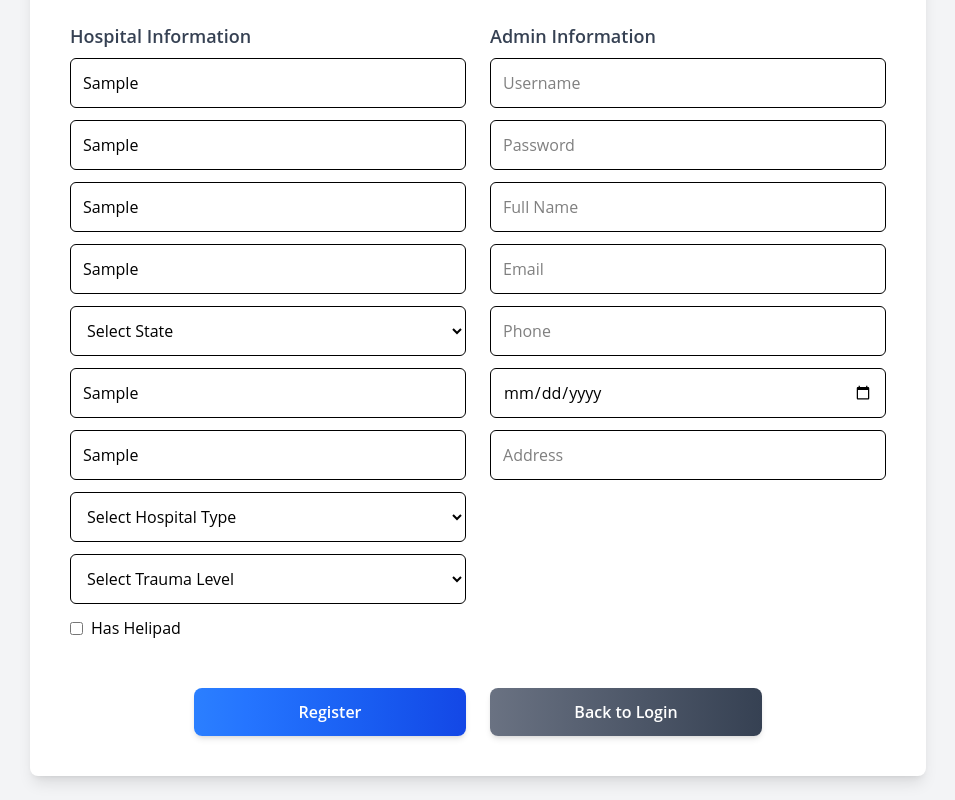
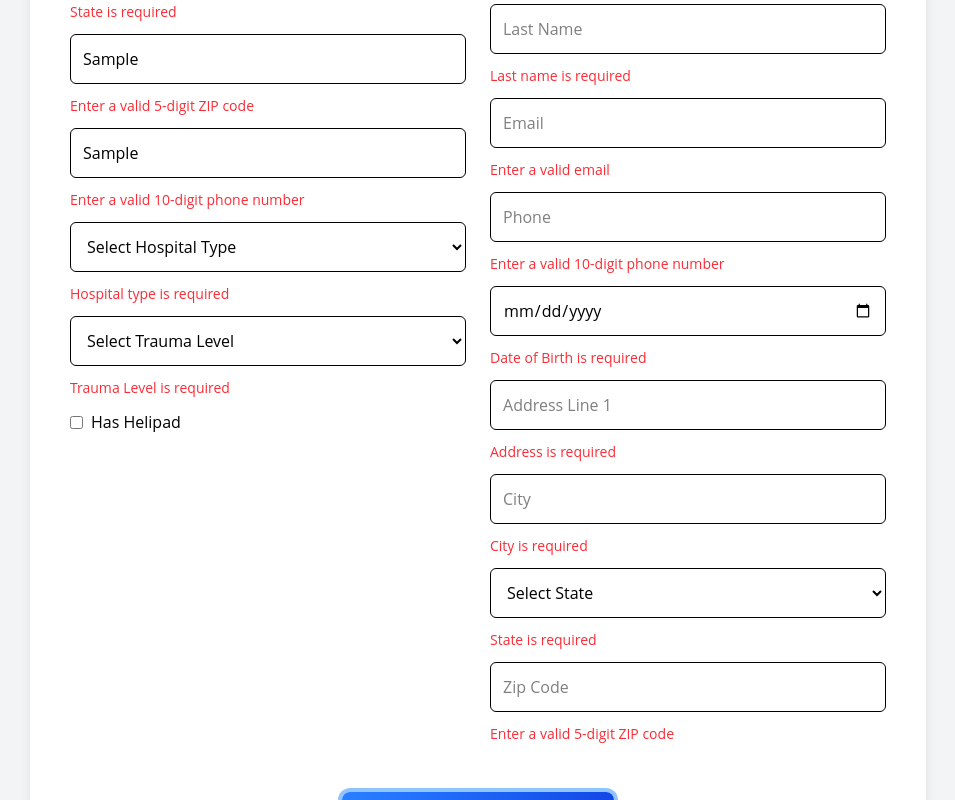
Before and after one commit to Darsh-KP/syncura-360, an Angular app in the folder syncura360_frontend/: page /register in a window 1280 px wide. Both pictures are taken after typing "Sample", "Sample", "Sample", "Sample", "Sample", "Sample" into the empty fields and a click on the button "Register". Shown: the whole page, without its empty margins (162-1117 px from the left). Built offline with nearby package versions, Linux system fonts and the light colour scheme.

Commit message:
Created Angular service to register hospital and admin into DB

```diff
--- a/syncura360_frontend/src/app/app.config.ts
+++ b/syncura360_frontend/src/app/app.config.ts
@@ -4,12 +4,14 @@ import { provideRouter } from '@angular/router';
 import { routes } from './app.routes';
 import { provideClientHydration, withEventReplay } from '@angular/platform-browser';
 import { provideAnimationsAsync } from '@angular/platform-browser/animations/async';
+import { provideHttpClient } from '@angular/common/http';
 
 export const appConfig: ApplicationConfig = {
   providers: [
     provideZoneChangeDetection({ eventCoalescing: true }),
     provideRouter(routes),
     provideClientHydration(withEventReplay()),
-    provideAnimationsAsync()
+    provideAnimationsAsync(),
+    provideHttpClient()
   ]
 };
--- a/syncura360_frontend/src/app/components/login/login.component.html
+++ b/syncura360_frontend/src/app/components/login/login.component.html
@@ -47,7 +47,7 @@
       <button type="submit" [disabled]="loading"
         class="w-full flex items-center justify-center gap-2 p-3 rounded-lg bg-gradient-to-r from-blue-500 to-blue-700
               text-white font-semibold tracking-wide shadow-md transition-all duration-300 ease-in-out
-              hover:shadow-lg hover:from-blue-600 hover:to-blue-800 active:scale-95 disabled:opacity-50">
+              hover:shadow-lg hover:from-blue-600 hover:to-blue-800 active:scale-95 disabled:opacity-50 cursor-pointer">
         <svg *ngIf="loading" class="animate-spin h-5 w-5 text-white" viewBox="0 0 24 24" fill="none" xmlns="http://www.w3.org/2000/svg">
           <circle class="opacity-25" cx="12" cy="12" r="10" stroke="currentColor" stroke-width="4"></circle>
           <path class="opacity-75" fill="currentColor" d="M4 12a8 8 0 0116 0H4z"></path>
--- a/syncura360_frontend/src/app/components/register/register.component.html
+++ b/syncura360_frontend/src/app/components/register/register.component.html
@@ -1,34 +1,63 @@
 <div class="flex min-h-screen items-center justify-center bg-gray-100 p-6">
   <div class="w-full max-w-4xl bg-white p-10 shadow-lg rounded-lg">
-    <!-- Title -->
     <h2 class="text-2xl font-bold text-gray-800 text-center mb-4">Register a Hospital and Admin</h2>
     <p class="text-gray-600 text-center mb-6">Provide hospital and admin details to create an account</p>
 
-    <!-- Form -->
     <form [formGroup]="registerForm" (ngSubmit)="onSubmit()" class="grid grid-cols-1 md:grid-cols-2 gap-6">
       <!-- Hospital Information -->
       <div>
         <h3 class="text-lg font-semibold text-gray-700 mb-2">Hospital Information</h3>
         <div class="space-y-3">
           <input type="text" placeholder="Hospital Name" formControlName="hospitalName" class="input-field">
-          <input type="text" placeholder="Address Line 1" formControlName="address1" class="input-field">
-          <input type="text" placeholder="Address Line 2" formControlName="address2" class="input-field">
+          <p class="text-red-500 text-sm" *ngIf="submitted && registerForm.get('hospitalName')?.invalid">
+            Hospital Name is required
+          </p>
+
+          <input type="text" placeholder="Address Line 1" formControlName="addressLine1" class="input-field">
+          <p class="text-red-500 text-sm" *ngIf="submitted && registerForm.get('addressLine1')?.invalid">
+            Address is required
+          </p>
+
           <input type="text" placeholder="City" formControlName="city" class="input-field">
+          <p class="text-red-500 text-sm" *ngIf="submitted && registerForm.get('city')?.invalid">
+            City is required
+          </p>
+
           <select formControlName="state" class="input-field">
             <option value="">Select State</option>
             <option *ngFor="let state of states" [value]="state">{{ state }}</option>
           </select>
-          <input type="text" placeholder="Zip Code" formControlName="zip" class="input-field">
+          <p class="text-red-500 text-sm" *ngIf="submitted && registerForm.get('state')?.invalid">
+            State is required
+          </p>
+
+          <input type="text" placeholder="Zip Code" formControlName="postal" class="input-field">
+          <p class="text-red-500 text-sm" *ngIf="submitted && registerForm.get('postal')?.invalid">
+            Enter a valid 5-digit ZIP code
+          </p>
+
           <input type="text" placeholder="Telephone" formControlName="telephone" class="input-field">
-          <select formControlName="hospitalType" class="input-field">
+          <p class="text-red-500 text-sm" *ngIf="submitted && registerForm.get('telephone')?.invalid">
+            Enter a valid 10-digit phone number
+          </p>
+
+          <select formControlName="type" class="input-field">
             <option value="">Select Hospital Type</option>
             <option value="General">General</option>
             <option value="Specialty">Specialty</option>
           </select>
+          <p class="text-red-500 text-sm" *ngIf="submitted && registerForm.get('type')?.invalid">
+            Hospital type is required
+          </p>
+
           <select formControlName="traumaLevel" class="input-field">
             <option value="">Select Trauma Level</option>
             <option *ngFor="let level of traumaLevels" [value]="level">Level {{ level }}</option>
           </select>
+          <p class="text-red-500 text-sm" *ngIf="submitted && registerForm.get('traumaLevel')?.invalid">
+            Trauma Level is required
+          </p>
+
           <label class="flex items-center space-x-2">
             <input type="checkbox" formControlName="hasHelipad" class="form-checkbox">
             <span>Has Helipad</span>
@@ -41,24 +70,103 @@
         <h3 class="text-lg font-semibold text-gray-700 mb-2">Admin Information</h3>
         <div class="space-y-3">
           <input type="text" placeholder="Username" formControlName="username" class="input-field">
-          <input type="password" placeholder="Password" formControlName="password" class="input-field">
-          <input type="text" placeholder="Full Name" formControlName="adminName" class="input-field">
+          <p class="text-red-500 text-sm" *ngIf="submitted && registerForm.get('username')?.invalid">
+            Username is required
+          </p>
+
+          <div class="relative">
+            <input [type]="passwordVisible ? 'text' : 'password'" placeholder="Password" formControlName="passwordHash" class="input-field pr-10">
+            <button type="button" (click)="togglePassword()" class="absolute inset-y-0 right-0 flex items-center px-3 focus:outline-none">
+              <mat-icon>{{ passwordVisible ? 'visibility_off' : 'visibility' }}</mat-icon>
+            </button>
+          </div>
+          <p class="text-red-500 text-sm" *ngIf="submitted && registerForm.get('passwordHash')?.invalid">
+            Password must be at least 6 characters
+          </p>
+
+
+          <input type="text" placeholder="First Name" formControlName="firstName" class="input-field">
+          <p class="text-red-500 text-sm" *ngIf="submitted && registerForm.get('firstName')?.invalid">
+            First name is required
+          </p>
+
+          <input type="text" placeholder="Last Name" formControlName="lastName" class="input-field">
+          <p class="text-red-500 text-sm" *ngIf="submitted && registerForm.get('lastName')?.invalid">
+            Last name is required
+          </p>
+
           <input type="email" placeholder="Email" formControlName="email" class="input-field">
+          <p class="text-red-500 text-sm" *ngIf="submitted && registerForm.get('email')?.invalid">
+            Enter a valid email
+          </p>
+
           <input type="text" placeholder="Phone" formControlName="phone" class="input-field">
-          <input type="date" placeholder="Date of Birth" formControlName="dob" class="input-field">
-          <input type="text" placeholder="Address" formControlName="adminAddress" class="input-field">
+          <p class="text-red-500 text-sm" *ngIf="submitted && registerForm.get('phone')?.invalid">
+            Enter a valid 10-digit phone number
+          </p>
+
+          <input type="date" placeholder="Date of Birth" formControlName="dateOfBirth" class="input-field">
+          <p class="text-red-500 text-sm" *ngIf="submitted && registerForm.get('dateOfBirth')?.invalid">
+            Date of Birth is required
+          </p>
+
+          <input type="text" placeholder="Address Line 1" formControlName="addressLine1Admin" class="input-field">
+          <p class="text-red-500 text-sm" *ngIf="submitted && registerForm.get('addressLine1Admin')?.invalid">
+            Address is required
+          </p>
+
+          <input type="text" placeholder="City" formControlName="cityAdmin" class="input-field">
+          <p class="text-red-500 text-sm" *ngIf="submitted && registerForm.get('cityAdmin')?.invalid">
+            City is required
+          </p>
+
+          <select formControlName="stateAdmin" class="input-field">
+            <option value="">Select State</option>
+            <option *ngFor="let state of states" [value]="state">{{ state }}</option>
+          </select>
+          <p class="text-red-500 text-sm" *ngIf="submitted && registerForm.get('stateAdmin')?.invalid">
+            State is required
+          </p>
+
+          <input type="text" placeholder="Zip Code" formControlName="postalAdmin" class="input-field">
+          <p class="text-red-500 text-sm" *ngIf="submitted && registerForm.get('postalAdmin')?.invalid">
+            Enter a valid 5-digit ZIP code
+          </p>
         </div>
       </div>
 
-      <!-- Buttons -->
+      <!-- Register Button -->
       <div class="col-span-1 md:col-span-2 text-center mt-6 flex justify-center space-x-6">
-        <button type="submit" class="w-1/3 p-3 bg-gradient-to-r from-blue-500 to-blue-700 text-white font-semibold rounded-lg shadow-md hover:shadow-lg hover:from-blue-600 hover:to-blue-800 transition duration-300 ease-in-out">
-          Register
-        </button>
-        <button type="button" (click)="navigateToLogin()" class="w-1/3 p-3 bg-gradient-to-r from-gray-500 to-gray-700 text-white font-semibold rounded-lg shadow-md hover:shadow-lg hover:from-gray-600 hover:to-gray-800 transition duration-300 ease-in-out">
-          Back to Login
+        <button type="submit" [disabled]="loading"
+          class="w-1/3 p-3 bg-gradient-to-r from-blue-500 to-blue-700 text-white font-semibold rounded-lg
+                 shadow-md hover:shadow-lg transition-all duration-300 ease-in-out
+                 hover:from-blue-600 hover:to-blue-800 active:scale-95 focus:ring-4 focus:ring-blue-300
+                 cursor-pointer flex justify-center items-center">
+          <mat-progress-spinner *ngIf="loading" diameter="20" mode="indeterminate"></mat-progress-spinner>
+          <span *ngIf="!loading">Register</span>
         </button>
       </div>
     </form>
+
+    <!-- Back to Login Button -->
+    <div class="col-span-1 md:col-span-2 text-center mt-2 flex justify-center space-x-6">
+      <button type="button" (click)="navigateToLogin()"
+        class="w-1/3 p-3 bg-gray-500 text-white font-semibold rounded-lg
+               shadow-md hover:shadow-lg transition-all duration-300 ease-in-out
+               hover:bg-gray-600 active:scale-95 focus:ring-4 focus:ring-gray-300 cursor-pointer">
+        Back to Login
+      </button>
+    </div>
+
+    <!-- Success Message -->
+    <p *ngIf="successMessage" class="text-green-600 text-center mt-4">
+      {{ successMessage }}
+    </p>
+
+    <!-- Error Message -->
+    <p *ngIf="errorMessage" class="text-red-600 text-center mt-4">
+      {{ errorMessage }}
+    </p>
+
   </div>
 </div>
--- a/syncura360_frontend/src/app/components/register/register.component.ts
+++ b/syncura360_frontend/src/app/components/register/register.component.ts
@@ -1,12 +1,16 @@
 import { Component } from '@angular/core';
 import { FormBuilder, FormGroup, ReactiveFormsModule, Validators } from '@angular/forms';
 import { Router } from '@angular/router';
+import { RegisterService } from '../../services/register.service';
 import { CommonModule } from '@angular/common';
 import { MatInputModule } from '@angular/material/input';
 import { MatButtonModule } from '@angular/material/button';
 import { MatFormFieldModule } from '@angular/material/form-field';
 import { MatSelectModule } from '@angular/material/select';
 import { MatCheckboxModule } from '@angular/material/checkbox';
+import { MatProgressSpinnerModule } from '@angular/material/progress-spinner';
+import { MatIconModule } from '@angular/material/icon';
+import { provideHttpClient } from '@angular/common/http';
 
 @Component({
   selector: 'app-register',
@@ -18,51 +22,148 @@ import { MatCheckboxModule } from '@angular/material/checkbox';
     MatButtonModule,
     MatFormFieldModule,
     MatSelectModule,
-    MatCheckboxModule
+    MatCheckboxModule,
+    MatIconModule,
+    MatProgressSpinnerModule
   ],
   templateUrl: './register.component.html',
   styleUrls: ['./register.component.css']
 })
+
 export class RegisterComponent {
   registerForm: FormGroup;
   errorMessage: string = '';
-  states: string[] = ['AL', 'AK', 'AZ', 'AR', 'CA', 'CO', 'CT', 'DE', 'FL', 'GA', 'HI', 'ID', 'IL', 'IN', 'IA', 'KS', 'KY', 'LA', 'ME', 'MD', 'MA', 'MI', 'MN', 'MS', 'MO', 'MT', 'NE', 'NV', 'NH', 'NJ', 'NM', 'NY', 'NC', 'ND', 'OH', 'OK', 'OR', 'PA', 'RI', 'SC', 'SD', 'TN', 'TX', 'UT', 'VT', 'VA', 'WA', 'WV', 'WI', 'WY'];
-  traumaLevels: number[] = [1, 2, 3, 4, 5];
+  successMessage: string = '';
+  passwordVisible: boolean = false;
+  loading = false;
+  submitted = false;
 
-  constructor(private fb: FormBuilder, private router: Router) {
+  states: string[] = [
+    'AL', 'AK', 'AZ', 'AR', 'CA', 'CO', 'CT', 'DE', 'FL', 'GA', 'HI', 'ID', 'IL', 'IN', 'IA', 'KS', 'KY', 'LA', 'ME', 'MD',
+    'MA', 'MI', 'MN', 'MS', 'MO', 'MT', 'NE', 'NV', 'NH', 'NJ', 'NM', 'NY', 'NC', 'ND', 'OH', 'OK', 'OR', 'PA', 'RI', 'SC',
+    'SD', 'TN', 'TX', 'UT', 'VT', 'VA', 'WA', 'WV', 'WI', 'WY'
+  ];
+  traumaLevels: string[] = ['Level I', 'Level II', 'Level III', 'Level IV', 'Level V'];
+
+  constructor(private fb: FormBuilder, private router: Router, private registerService: RegisterService) {
     this.registerForm = this.fb.group({
       hospitalName: ['', Validators.required],
-      address1: ['', Validators.required],
-      address2: [''],
+      addressLine1: ['', Validators.required],
       city: ['', Validators.required],
       state: ['', Validators.required],
-      zip: ['', [Validators.required, Validators.pattern('^[0-9]{5}$')]],
+      postal: ['', [Validators.required, Validators.pattern('^[0-9]{5}$')]],
       telephone: ['', [Validators.required, Validators.pattern('^[0-9]{10}$')]],
-      hospitalType: ['', Validators.required],
+      type: ['', Validators.required],
       traumaLevel: ['', Validators.required],
       hasHelipad: [false],
 
       username: ['', Validators.required],
-      password: ['', [Validators.required, Validators.minLength(6)]],
-      adminName: ['', Validators.required],
+      passwordHash: ['', [Validators.required, Validators.minLength(6)]],
+      role: ['Super_Admin'],
+      firstName: ['', Validators.required],
+      lastName: ['', Validators.required],
       email: ['', [Validators.required, Validators.email]],
       phone: ['', [Validators.required, Validators.pattern('^[0-9]{10}$')]],
-      dob: ['', Validators.required],
-      adminAddress: ['', Validators.required]
+      addressLine1Admin: ['', Validators.required],
+      cityAdmin: ['', Validators.required],
+      stateAdmin: ['', Validators.required],
+      postalAdmin: ['', [Validators.required, Validators.pattern('^[0-9]{5}$')]],
+      country: ['United States'],
+      dateOfBirth: ['', Validators.required]
     });
   }
 
+  togglePassword() {
+    this.passwordVisible = !this.passwordVisible;
+  }
+
+  /**
+   * Handles form submission, validates data, and sends the registration request.
+   */
   onSubmit() {
+    this.submitted = true;
+
     if (this.registerForm.invalid) {
       this.errorMessage = 'All fields must be correctly filled to register';
       return;
     }
+
+    this.loading = true;
     this.errorMessage = '';
-    console.log('Registration Successful', this.registerForm.value);
-    this.router.navigate(['/dashboard']);
+    this.successMessage = '';
+
+    const requestBody = {
+      hospital: {
+        hospitalName: this.registerForm.value.hospitalName,
+        addressLine1: this.registerForm.value.addressLine1,
+        city: this.registerForm.value.city,
+        state: this.registerForm.value.state,
+        postal: this.registerForm.value.postal,
+        telephone: this.registerForm.value.telephone,
+        type: this.registerForm.value.type,
+        traumaLevel: this.registerForm.value.traumaLevel,
+        hasHelipad: this.registerForm.value.hasHelipad
+      },
+      staff: {
+        username: this.registerForm.value.username,
+        passwordHash: this.registerForm.value.passwordHash,
+        role: 'Super_Admin',
+        firstName: this.registerForm.value.firstName,
+        lastName: this.registerForm.value.lastName,
+        email: this.registerForm.value.email,
+        phone: this.registerForm.value.phone,
+        addressLine1: this.registerForm.value.addressLine1Admin,
+        city: this.registerForm.value.cityAdmin,
+        state: this.registerForm.value.stateAdmin,
+        postal: this.registerForm.value.postalAdmin,
+        country: this.registerForm.value.country,
+        dateOfBirth: this.registerForm.value.dateOfBirth
+      }
+    };
+
+    this.registerService.registerHospital(requestBody).subscribe({
+      next: (response) => {
+        console.log('Response:', response);
+
+        if (response && response.status === 200) {
+          this.successMessage = 'Account successfully created! Redirecting to login...';
+          this.loading = false;
+
+          setTimeout(() => {
+            this.registerForm.reset();
+            this.router.navigate(['/']);
+          }, 3000);
+        } else {
+          this.errorMessage = 'Unexpected response from server.';
+          this.loading = false;
+        }
+      },
+      error: (err) => {
+        this.loading = false;
+
+        if (err.status === 200) {
+          this.successMessage = 'Account successfully created! Redirecting to login...';
+          setTimeout(() => {
+            this.registerForm.reset();
+            this.router.navigate(['/']);
+          }, 3000);
+          return;
+        }
+
+        if (err.headers?.get('message')) {
+          this.errorMessage = err.headers.get('message');
+        } else {
+          this.errorMessage = 'An error occurred while processing your request.';
+        }
+      }
+    });
   }
 
+  /**
+   * Navigates back to the login page.
+   */
   navigateToLogin() {
+    this.registerForm.reset();
     this.router.navigate(['/']);
   }
 }
--- a/syncura360_frontend/src/main.ts
+++ b/syncura360_frontend/src/main.ts
@@ -15,6 +15,6 @@ bootstrapApplication(AppComponent, {
       { path: 'dashboard', component: DashboardComponent },
     ]),
     provideHttpClient(),
-    provideAnimations(),
+    provideAnimations()
   ],
 }).catch(err => console.error(err));
```
Also changed, not shown: syncura360_frontend/src/app/services/register.service.ts (added, +25 -0 lines), 1 other file (tests, documents, lock files or other folders).
